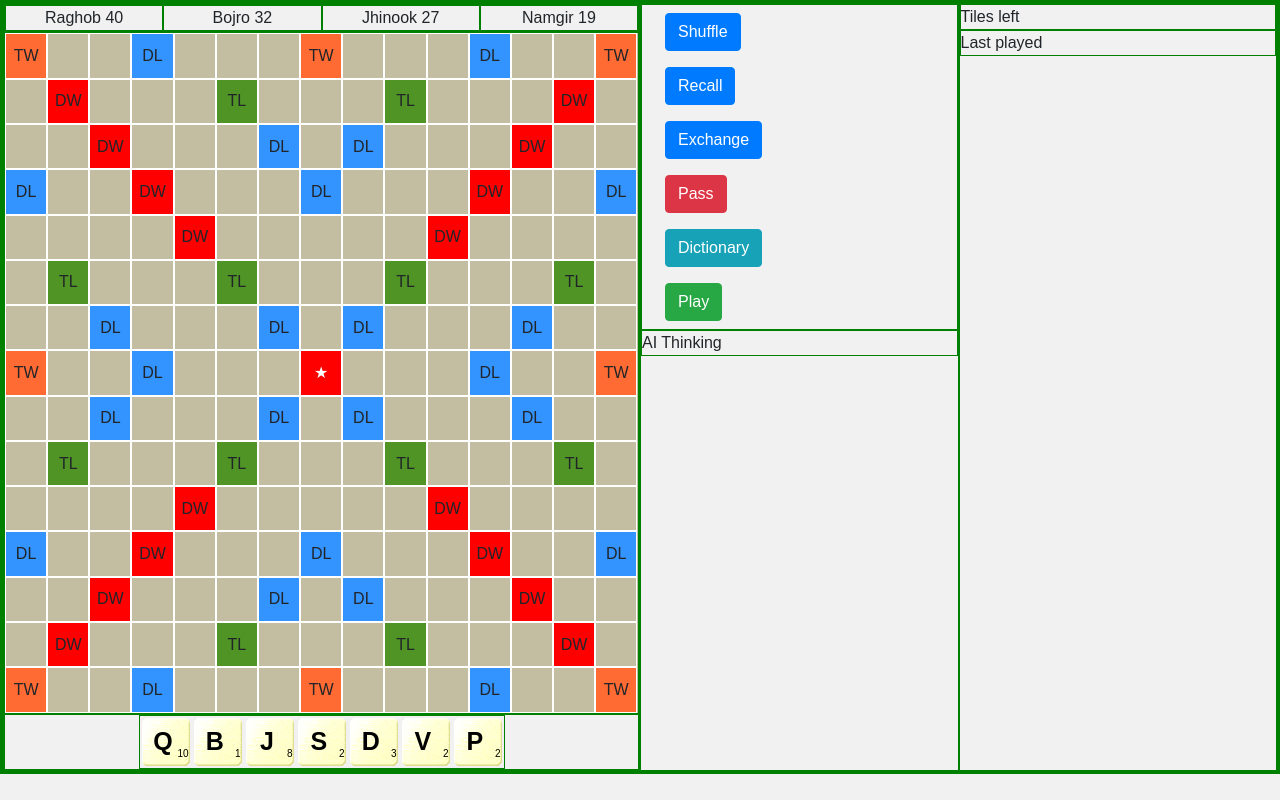
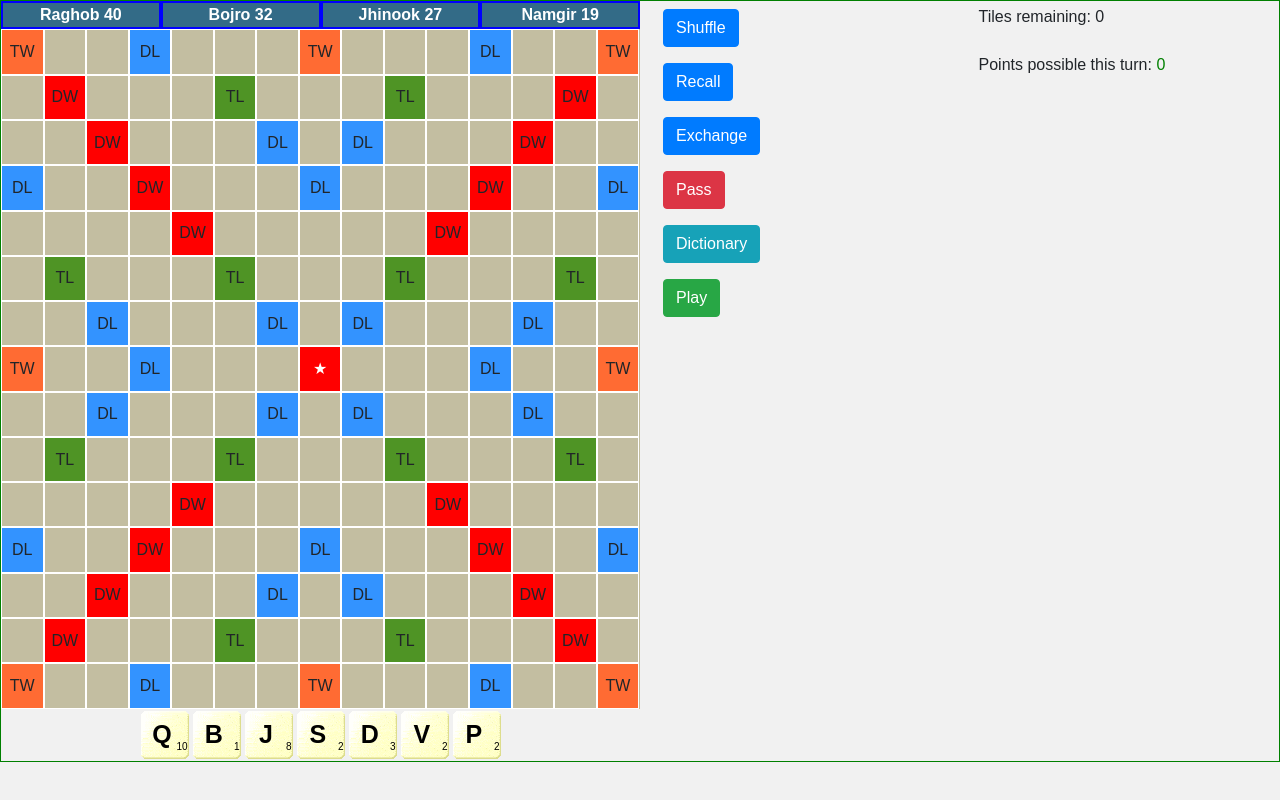
Before and after one commit to sourish33/ScrabbleGame, a PHP site: page /game-sm.html in a window 1280 px wide. Run offline with PHP 8.4, Linux system fonts and the light colour scheme.

Commit message:
victory box added and player boxes decorated

```diff
--- a/game-sm.html
+++ b/game-sm.html
@@ -17,24 +17,24 @@
 
 
 
-		<div class="container-fluid bdry" >
-      <div class="row bdry">
-        <div class="col-sm-6 bdry">
-                <div class="row bdry ">
-                  <div class="col center-text bdry">
-                    <span id="pl1">Raghob</span>  <span id="pl1-points">40</span>
+		<div class="container-fluid nobdry" >
+      <div class="row nobdry">
+        <div class="col-sm-6 nobdry">
+                <div class="row nobdry ">
+                  <div class="col center-text nobdry scorebox">
+                    <span class=whitebold id="pl1">Raghob</span>  <span class=whitebold id="pl1-points">40</span>
                   </div>
-                  <div class="col center-text bdry">
-                    <span id="pl1">Bojro</span>  <span id="pl1-points">32</span>
+                  <div class="col center-text nobdry scorebox">
+                    <span class=whitebold id="pl2">Bojro</span>  <span class=whitebold id="pl2-points">32</span>
                   </div>
-                  <div class="col center-text bdry">
-                    <span id="pl1">Jhinook</span>  <span id="pl1-points">27</span>
+                  <div class="col center-text nobdry scorebox">
+                    <span class=whitebold id="pl3">Jhinook</span>  <span class=whitebold id="pl3-points">27</span>
                   </div>
-                  <div class="col center-text bdry">
-                    <span id="pl1">Namgir</span>  <span id="pl1-points">19</span>
+                  <div class="col center-text nobdry scorebox">
+                    <span class=whitebold id="pl4">Namgir</span>  <span class=whitebold id="pl4-points">19</span>
                   </div>
                 </div>
-                <div class="row bdry" >
+                <div class="row nobdry" >
                   <div class="grid-container">
                     <!-- row a -->
 
@@ -317,10 +317,10 @@
 
                     </div>
                 </div>
-                <div class="row justify-content-center bdry " style="position:relative;">
+                <div class="row justify-content-center nobdry " style="position:relative;">
                   <!-- <div class="d-flex flex-row justify-content-center" style="position:relative;" > -->
                     <!-- <img src="img/rack.png" class="img-fluid  rackimage" alt="rack" > -->
-                    <div class="d-flex flex-row justify-content-center bdry" id="rack">
+                    <div class="d-flex flex-row justify-content-center nobdry" id="rack">
 
                       <div id="s1" class="slot"
                       ondrop="onDrop(event);"
@@ -418,8 +418,8 @@
 
                 </div>
         </div>
-        <div class="col-sm-3 bdry">
-                <div class="row bdry ">
+        <div class="col-sm-3 nobdry">
+                <div class="row nobdry ">
                   <div class="col d-flex flex-column control-btns">
                       <div class="p-2 mt-0 smallscreen">
                         <button type="button" class="btn btn-primary" id="shuffle"><span class="longtext">Shuffle</span><span class="shorttext">Shuffle</span></button>
@@ -446,22 +446,46 @@
 
                 </div>
                 </div>
-                <div class="row bdry ">
-                  AI Thinking
+                <div class="row nobdry ">
+                  <p class="not-there" id="AIbox">AI: Thinking...</p>
                 </div>
 
         </div>
-        <div class="col-sm-3 bdry">
-            <div class="row bdry ">
-              Tiles left
+        <div class="col-sm-3 nobdry">
+            <div class="row nobdry ">
+              <div class="col d-flex flex-column control-btns" id="tilesandpoints">
+                <div class="p-1 mt-0">
+                    <p>Tiles remaining:  <span id="tile-counter">0</span></p>
+                </div>
+                <div class="p-1 mt-0">
+                    <p>Points possible this turn: <span id="points">0</span></p>
+                </div>
+
+							</div>
             </div>
-            <div class="row bdry ">
-              Last played
+            <div class="row nobdry ">
+              <p class="not-there" id="lastPlayed"></p>
             </div>
       </div>
         </div>
 
-      </div>
+
+
+    </div>
+
+      	<div id="victorybox" class="not-there">
+          <div>
+            <span class="close" id="closevictorybox">&times;</span>
+        </div>
+            <div id="messagebox" class="victory">
+              <h1><span id="winner">Namgir</span> has won the game!!!</h1>
+            </div>
+            <div id="cat-gif">
+              <img id="vic-img" src="img/tenor.gif" class="img-fluid" alt="cat dancing">
+            </div>
+        </div>
+
+
 
         <div id="myModal" class="modal">
 
--- a/style-sm.css
+++ b/style-sm.css
@@ -266,6 +266,16 @@
       font-weight: bold;
     }
 
+    .scorebox{
+      background-color:#336B87;
+      border: 2px solid blue;
+    }
+
+    .whitebold {
+      font-weight:bold;
+      color: white;
+    }
+
     .victory {
       border: 2px solid blue;
       background-color: #107896;
@@ -320,6 +330,15 @@
       background-color: cyan;
 
     }
+
+    #victorybox{
+      position: absolute;
+      top:10%;
+      left:15%;
+      z-index: 100;
+      background-color: aquamarine;
+    }
+
 
    /* The Modal (background) */
    .modal {
```
Also changed, not shown: game.html (line endings or trailing spaces).
